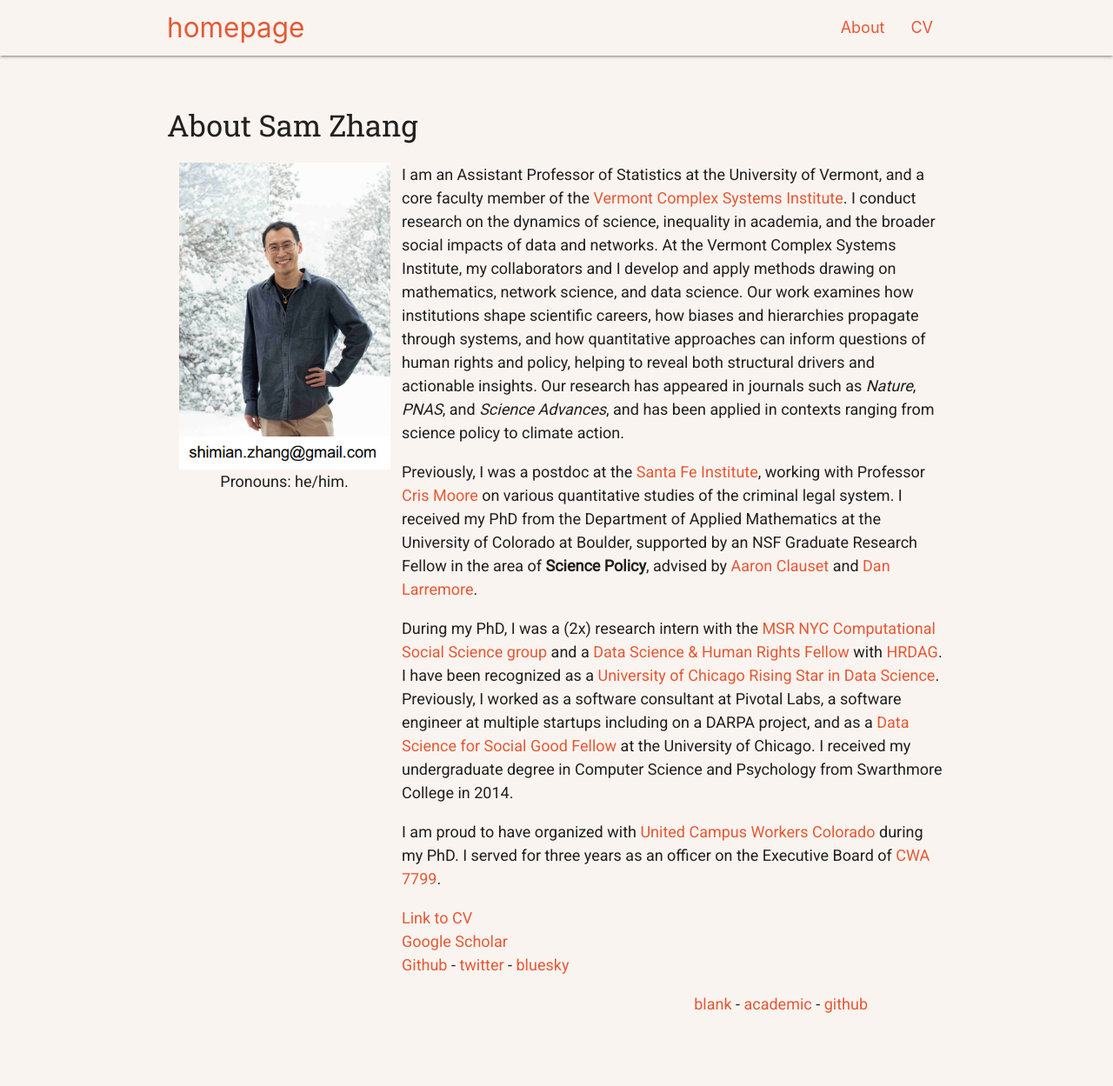
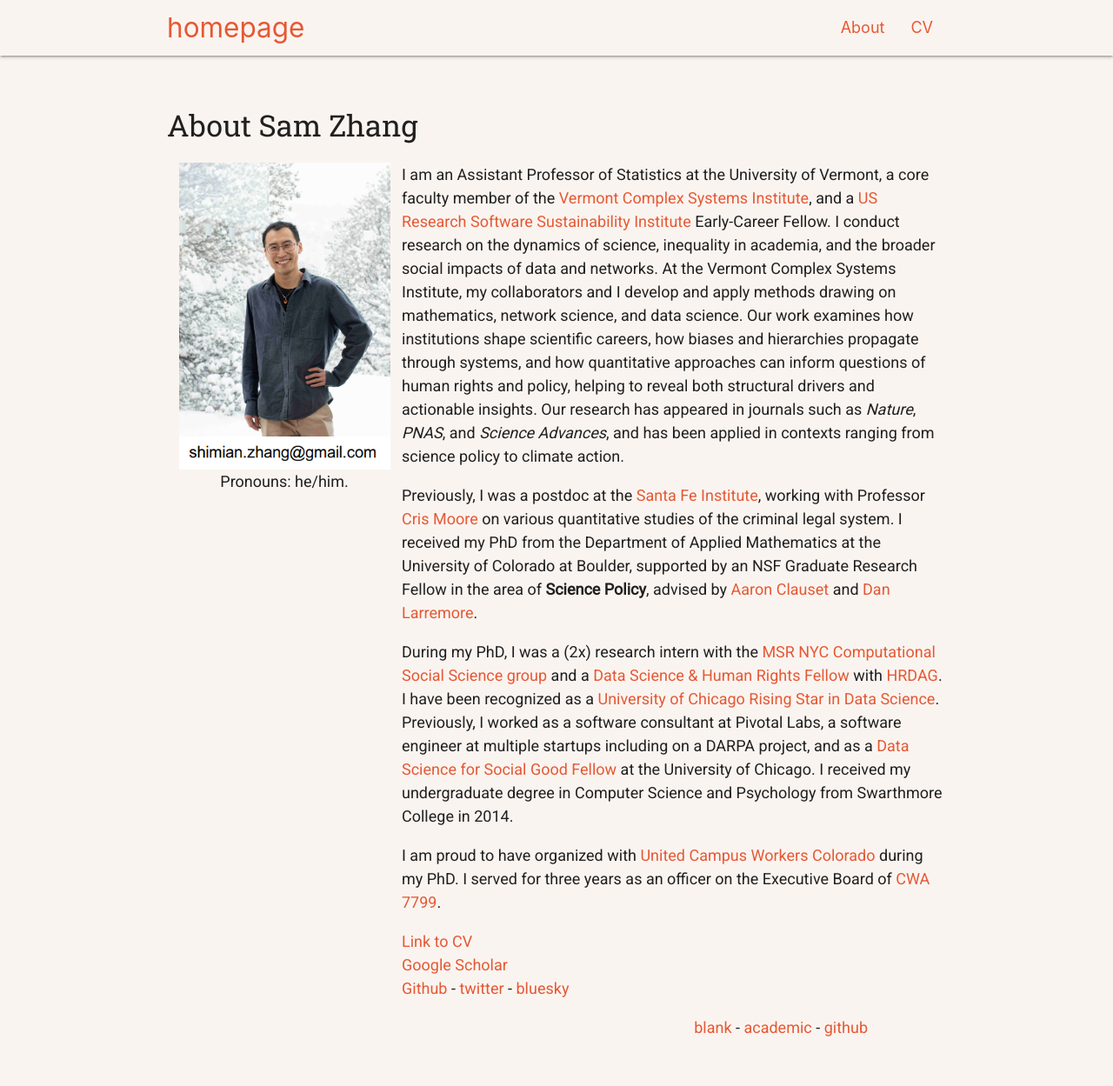
Before and after one commit to samzhang111/samzhang111.github.io, a Jekyll site: the page built from html/about.html, in a window 1280 px wide. Shown: the whole page at 87% size. Built offline with Jekyll 4.4.1, drawn with Linux system fonts in a browser that asks for light colours; nearby versions of some CDN libraries; before the commit the page ends 1222 px from its top, so only the background shows below that.

Commit message:
about thing

```diff
--- a/html/about.html
+++ b/html/about.html
@@ -15,7 +15,7 @@ title: about sam zhang
 
     <div class="intro">
     <p>
-I am an Assistant Professor of Statistics at the University of Vermont, and a core faculty member of the <a href="https://vermontcomplexsystems.org" target="_blank">Vermont Complex Systems Institute</a>. I conduct research on the dynamics of science, inequality in academia, and the broader social impacts of data and networks. At the Vermont Complex Systems Institute, my collaborators and I develop and apply methods drawing on mathematics, network science, and data science. Our work examines how
+    I am an Assistant Professor of Statistics at the University of Vermont, a core faculty member of the <a href="https://vermontcomplexsystems.org" target="_blank">Vermont Complex Systems Institute</a>, and a <a href="https://urssi.us/" target="_blank">US Research Software Sustainability Institute</a> Early-Career Fellow. I conduct research on the dynamics of science, inequality in academia, and the broader social impacts of data and networks. At the Vermont Complex Systems Institute, my collaborators and I develop and apply methods drawing on mathematics, network science, and data science. Our work examines how
 institutions shape scientific careers, how biases and hierarchies propagate through systems, and how quantitative approaches can inform questions of human rights and policy, helping to reveal both structural drivers and actionable insights. Our research has appeared in journals such as <em>Nature</em>, <em>PNAS</em>, and <em>Science Advances</em>, and has been applied in contexts ranging from science policy to climate action.
 
 <p>
```
